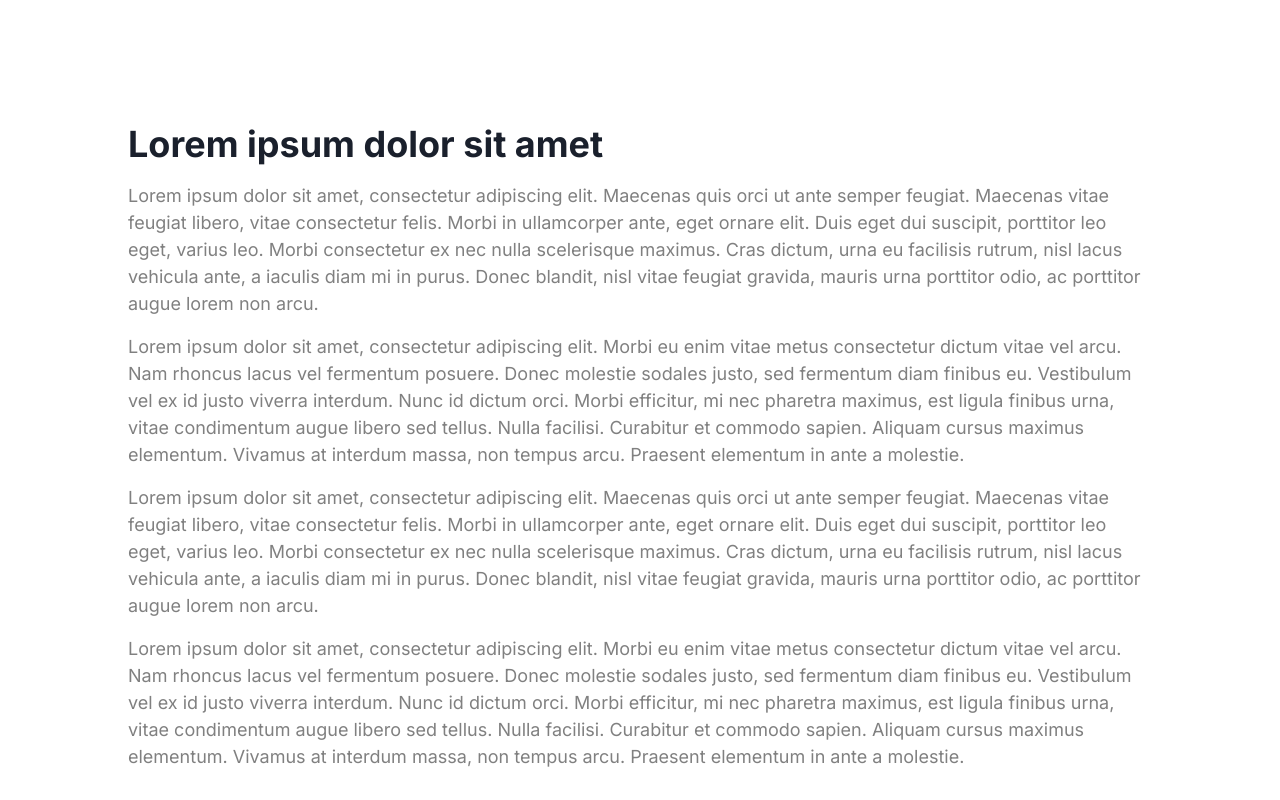
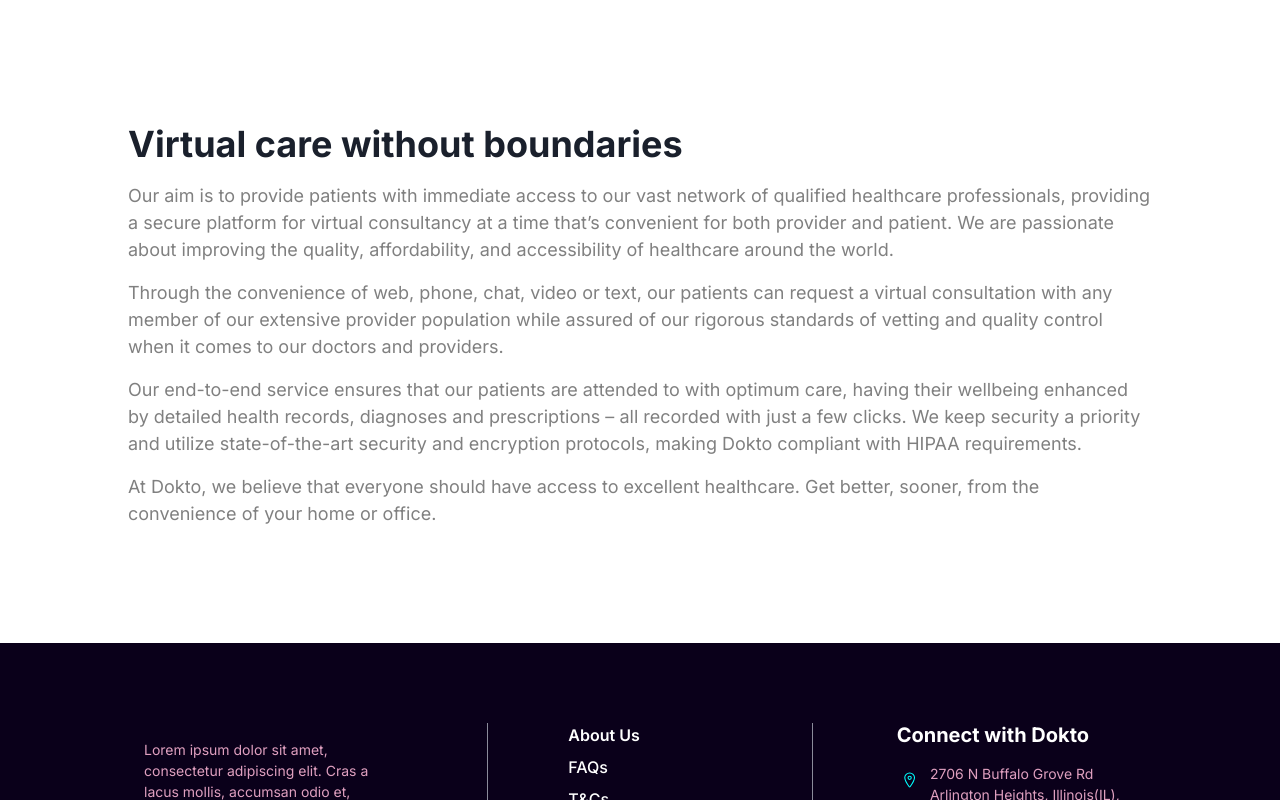
Before and after one commit to leveorxyz/dokto-frontend, a React (Create React App) app: page /about in a window 1280 px wide. Shown: the part 1980-2780 px from the top of the page. Built offline with nearby package versions, Linux system fonts and the light colour scheme.

Commit message:
Update virtual care without boundaries descriptiom

```diff
--- a/src/components/about_us/Description.tsx
+++ b/src/components/about_us/Description.tsx
@@ -5,12 +5,12 @@ import { SpacedContainer } from "../common/Containers";
 
 const AboutUsDescription = () => (
   <SpacedContainer>
-    <Heading as="h2" fontWeight="bold" fontSize="4xl" mb="4">Lorem ipsum dolor sit amet</Heading>
+    <Heading as="h2" fontWeight="bold" fontSize="4xl" mb="4">Virtual care without boundaries</Heading>
     <Box fontSize="lg" color="gray" pb="20">
-      <Box mb="4">Lorem ipsum dolor sit amet, consectetur adipiscing elit. Maecenas quis orci ut ante semper feugiat. Maecenas vitae feugiat libero, vitae consectetur felis. Morbi in ullamcorper ante, eget ornare elit. Duis eget dui suscipit, porttitor leo eget, varius leo. Morbi consectetur ex nec nulla scelerisque maximus. Cras dictum, urna eu facilisis rutrum, nisl lacus vehicula ante, a iaculis diam mi in purus. Donec blandit, nisl vitae feugiat gravida, mauris urna porttitor odio, ac porttitor augue lorem non arcu.</Box>
-      <Box mb="4">Lorem ipsum dolor sit amet, consectetur adipiscing elit. Morbi eu enim vitae metus consectetur dictum vitae vel arcu. Nam rhoncus lacus vel fermentum posuere. Donec molestie sodales justo, sed fermentum diam finibus eu. Vestibulum vel ex id justo viverra interdum. Nunc id dictum orci. Morbi efficitur, mi nec pharetra maximus, est ligula finibus urna, vitae condimentum augue libero sed tellus. Nulla facilisi. Curabitur et commodo sapien. Aliquam cursus maximus elementum. Vivamus at interdum massa, non tempus arcu. Praesent elementum in ante a molestie.</Box>
-      <Box mb="4">Lorem ipsum dolor sit amet, consectetur adipiscing elit. Maecenas quis orci ut ante semper feugiat. Maecenas vitae feugiat libero, vitae consectetur felis. Morbi in ullamcorper ante, eget ornare elit. Duis eget dui suscipit, porttitor leo eget, varius leo. Morbi consectetur ex nec nulla scelerisque maximus. Cras dictum, urna eu facilisis rutrum, nisl lacus vehicula ante, a iaculis diam mi in purus. Donec blandit, nisl vitae feugiat gravida, mauris urna porttitor odio, ac porttitor augue lorem non arcu.</Box>
-      <Box mb="4">Lorem ipsum dolor sit amet, consectetur adipiscing elit. Morbi eu enim vitae metus consectetur dictum vitae vel arcu. Nam rhoncus lacus vel fermentum posuere. Donec molestie sodales justo, sed fermentum diam finibus eu. Vestibulum vel ex id justo viverra interdum. Nunc id dictum orci. Morbi efficitur, mi nec pharetra maximus, est ligula finibus urna, vitae condimentum augue libero sed tellus. Nulla facilisi. Curabitur et commodo sapien. Aliquam cursus maximus elementum. Vivamus at interdum massa, non tempus arcu. Praesent elementum in ante a molestie.</Box>
+      <Box mb="4">Our aim is to provide patients with immediate access to our vast network of qualified healthcare professionals, providing a secure platform for virtual consultancy at a time that’s convenient for both provider and patient. We are passionate about improving the quality, affordability, and accessibility of healthcare around the world.</Box>
+      <Box mb="4">Through the convenience of web, phone, chat, video or text, our patients can request a virtual consultation with any member of our extensive provider population while assured of our rigorous standards of vetting and quality control when it comes to our doctors and providers.</Box>
+      <Box mb="4">Our end-to-end service ensures that our patients are attended to with optimum care, having their wellbeing enhanced by detailed health records, diagnoses and prescriptions – all recorded with just a few clicks. We keep security a priority and utilize state-of-the-art security and encryption protocols, making Dokto compliant with HIPAA requirements.</Box>
+      <Box mb="4">At Dokto, we believe that everyone should have access to excellent healthcare. Get better, sooner, from the convenience of your home or office.</Box>
     </Box>
   </SpacedContainer>
 );
```
